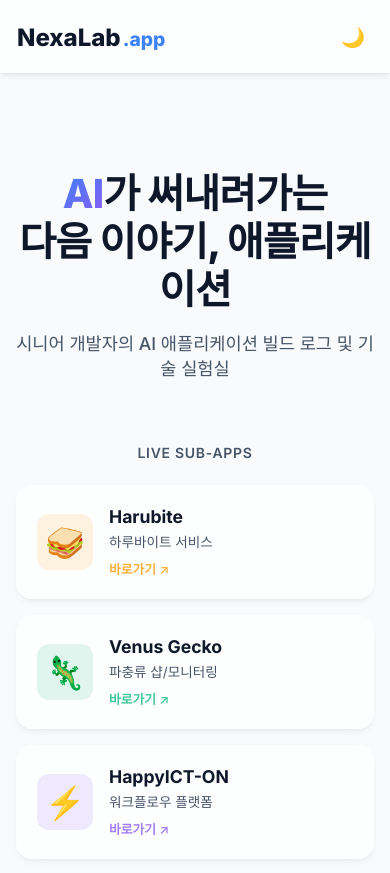
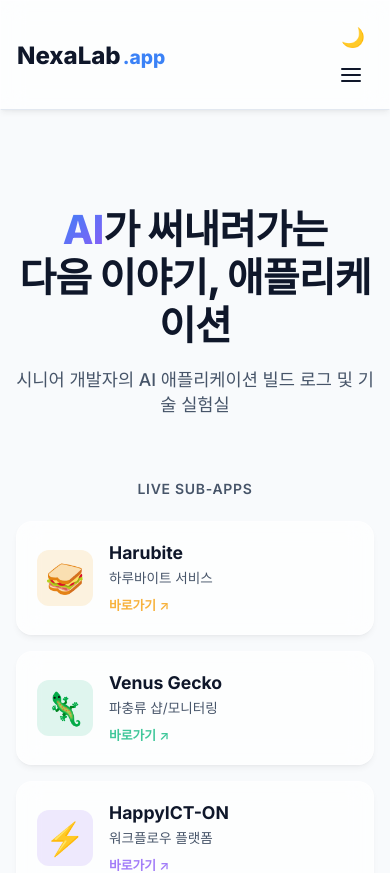
Before and after one commit to skylie249/nexalab, a Next.js app: page / in a window 390 px wide. Shown: the top 873 px of the page. Built offline with nearby package versions, Linux system fonts and the light colour scheme; no server answers; the database is empty.

Commit message:
모바일 반응형 처리 추가

```diff
--- a/src/components/Header.module.css
+++ b/src/components/Header.module.css
@@ -80,6 +80,106 @@
   transform: scale(1.05);
 }
 
+.menuButton {
+  display: flex;
+  width: 2.25rem;
+  height: 2.25rem;
+}
+
+@media (min-width: 768px) {
+  .menuButton {
+    display: none;
+  }
+}
+
+.hamburger {
+  position: relative;
+  width: 1.25rem;
+  height: 0.85rem;
+  display: block;
+}
+
+.hamburger span {
+  position: absolute;
+  left: 0;
+  width: 100%;
+  height: 2px;
+  border-radius: 2px;
+  background-color: var(--text-primary);
+  transition: transform 0.25s ease, opacity 0.25s ease, top 0.25s ease;
+}
+
+.hamburger span:nth-child(1) {
+  top: 0;
+}
+
+.hamburger span:nth-child(2) {
+  top: 50%;
+  transform: translateY(-50%);
+}
+
+.hamburger span:nth-child(3) {
+  top: 100%;
+  transform: translateY(-100%);
+}
+
+.hamburgerOpen span:nth-child(1) {
+  top: 50%;
+  transform: translateY(-50%) rotate(45deg);
+}
+
+.hamburgerOpen span:nth-child(2) {
+  opacity: 0;
+}
+
+.hamburgerOpen span:nth-child(3) {
+  top: 50%;
+  transform: translateY(-50%) rotate(-45deg);
+}
+
+.mobileNav {
+  max-height: 0;
+  overflow: hidden;
+  transition: max-height 0.3s ease;
+}
+
+@media (min-width: 768px) {
+  .mobileNav {
+    display: none;
+  }
+}
+
+.mobileNavOpen {
+  max-height: 20rem;
+  border-top: 1px solid var(--border-color);
+}
+
+.mobileNavList {
+  display: flex;
+  flex-direction: column;
+  padding: 0.5rem 1rem 1rem;
+  max-width: 1200px;
+  margin: 0 auto;
+}
+
+.mobileNavList a {
+  display: block;
+  padding: 0.85rem 0.25rem;
+  font-weight: 500;
+  font-size: 1rem;
+  color: var(--text-secondary);
+  border-bottom: 1px solid var(--border-color);
+  transition: color 0.2s ease;
+}
+
+.mobileNavList li:last-child a {
+  border-bottom: none;
+}
+
+.mobileNavList a:hover {
+  color: var(--accent-color);
+}
+
 .progressBar {
   position: absolute;
   bottom: -1px;
--- a/src/components/Header.tsx
+++ b/src/components/Header.tsx
@@ -8,6 +8,7 @@
 export default function Header() {
   const { theme, toggleTheme } = useTheme();
   const [scrollProgress, setScrollProgress] = useState(0);
+  const [isMenuOpen, setIsMenuOpen] = useState(false);
 
   useEffect(() => {
     const handleScroll = () => {
@@ -21,11 +22,20 @@
     return () => window.removeEventListener("scroll", handleScroll);
   }, []);
 
+  useEffect(() => {
+    document.body.style.overflow = isMenuOpen ? "hidden" : "";
+    return () => {
+      document.body.style.overflow = "";
+    };
+  }, [isMenuOpen]);
+
+  const closeMenu = () => setIsMenuOpen(false);
+
   return (
     <header className={`${styles.header} glass`}>
       <div className={styles.container}>
         <div className={styles.logo}>
-          <Link href="/">
+          <Link href="/" onClick={closeMenu}>
             <span className={styles.brandName}>NexaLab</span>
             <span className={styles.appExt}>.app</span>
           </Link>
@@ -48,8 +58,30 @@
           >
             {theme === 'dark' ? '☀️' : '🌙'}
           </button>
+          <button
+            className={`${styles.iconButton} ${styles.menuButton}`}
+            onClick={() => setIsMenuOpen((prev) => !prev)}
+            aria-label={isMenuOpen ? "메뉴 닫기" : "메뉴 열기"}
+            aria-expanded={isMenuOpen}
+          >
+            <span className={`${styles.hamburger} ${isMenuOpen ? styles.hamburgerOpen : ""}`}>
+              <span />
+              <span />
+              <span />
+            </span>
+          </button>
         </div>
       </div>
+
+      <nav className={`${styles.mobileNav} ${isMenuOpen ? styles.mobileNavOpen : ""}`}>
+        <ul className={styles.mobileNavList}>
+          <li><Link href="/ai-apps" onClick={closeMenu}>AI Apps</Link></li>
+          <li><Link href="/biz" onClick={closeMenu}>Biz</Link></li>
+          <li><Link href="/tools/quote-generator" onClick={closeMenu}>AI 견적서</Link></li>
+          <li><Link href="/about" onClick={closeMenu}>About</Link></li>
+        </ul>
+      </nav>
+
       <div
         className={styles.progressBar}
         style={{ width: `${scrollProgress}%` }}
```
Also changed, not shown: 1 other file (tests, documents, lock files or other folders).
